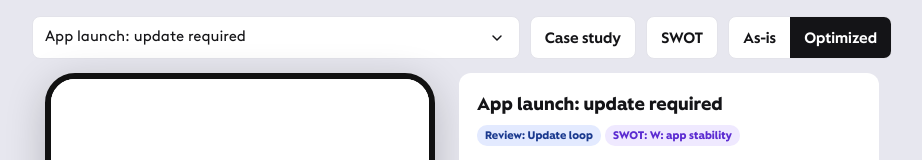
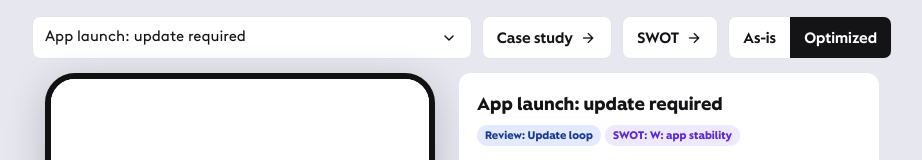
Before and after one commit to ruthrajan-lang/hello, a plain HTML site: page shield-concept/index.html in a window 1280 px wide. Shown: the top 160 px of the page, without its empty margins (178-1100 px from the left). Drawn offline with nearby package versions, Linux system fonts and the light colour scheme.

Commit message:
Prototype: add arrows to Case study and SWOT links
Co-Authored-By: Claude Opus 5.5 <noreply@anthropic.com>
Claude-Session: https://claude.ai/code/session_01FsJBcgKZ47psuNRpxKhfFD

```diff
--- a/shield-concept/index.html
+++ b/shield-concept/index.html
@@ -96,7 +96,8 @@ p{margin:8px 0}
 .m-asis .mh .msw button.on{width:88px;height:88px;border-radius:50%;margin:-6px 0 -6px -12px;box-shadow:0 12px 26px #00000033}
 .m-asis .msw .sv{width:38px;height:38px}.m-asis #mt{font-size:28px}.m-asis #ms{font-size:16px}
 .note{align-items:center}.note .btn.mini{flex:none}
-.bar a{padding:10px 14px;background:#fff;border:1px solid var(--line);border-radius:8px;font-weight:500;color:var(--ink);text-decoration:none}
+.bar a .ms{font-size:18px}
+.bar a{display:inline-flex;align-items:center;gap:6px;padding:10px 14px;background:#fff;border:1px solid var(--line);border-radius:8px;font-weight:500;color:var(--ink);text-decoration:none}
 .tg{display:inline-block;font-size:11px;font-weight:700;padding:3px 8px;border-radius:10px;margin:0 4px 4px 0;background:#e3eaff;color:#1b3a8f}.tg.S{background:var(--p2);color:var(--p)}.tg.W{background:#ececf2;color:#444}.tg.B{background:#d9f5e6;color:#085a41}
 section.lock{background:radial-gradient(circle at 70% 10%,#6d3be0,transparent 55%),linear-gradient(170deg,#1b1147,#0d0a2a);color:#fff}
 .lkt{font-size:76px;font-weight:700;text-align:center;line-height:1;margin:54px 0 30px}.lkt small{display:block;font-size:15px;font-weight:400;margin-top:10px;opacity:.85}
@@ -114,7 +115,7 @@ section.lock{background:radial-gradient(circle at 70% 10%,#6d3be0,transparent 55
 .m-asis .o,.m-opt .a{display:none!important}
 </style></head>
 <body class="m-opt"><div class="wrap">
-<div class="bar"><select id="sel" aria-label="Screen"></select><a href="case-study/">Case study</a><a href="swot/">SWOT</a><div class="seg" id="mode"><button data-m="asis">As-is</button><button data-m="opt" class="on">Optimized</button></div></div>
+<div class="bar"><select id="sel" aria-label="Screen"></select><a href="case-study/">Case study<span class="ms" aria-hidden="true">arrow_forward</span></a><a href="swot/">SWOT<span class="ms" aria-hidden="true">arrow_forward</span></a><div class="seg" id="mode"><button data-m="asis">As-is</button><button data-m="opt" class="on">Optimized</button></div></div>
 <div class="stage"><div class="phone"><div id="scr">
 
 <section id="update" class="w"><div class="bd w" style="display:grid;align-content:center;gap:6px">
```
